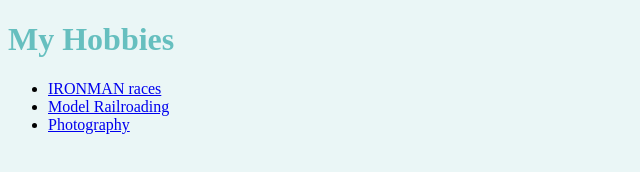
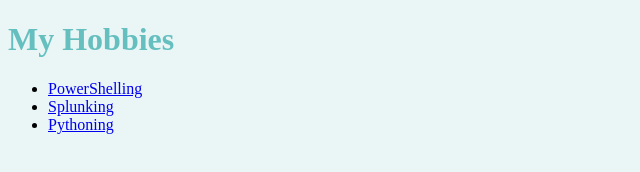
Before and after one commit to swimvball/cv, a plain HTML site: page hobbies.html in a window 1280 px wide. Shown: the whole page, without its empty margins (0-640 px from the left). Drawn offline with Linux system fonts and the light colour scheme.

Commit message:
Update fictional hobbies

```diff
--- a/hobbies.html
+++ b/hobbies.html
@@ -8,9 +8,9 @@
   <body>
     <h1>My Hobbies</h1>
     <ul>
-      <li><a href="https://www.ironman.com">IRONMAN races</a></li>
-      <li><a href="https://www.nmra.org">Model Railroading</a></li>
-      <li><a href="https://www.slrlounge.com">Photography</a></li>
+      <li><a href="https://www.ironman.com">PowerShelling</a></li>
+      <li><a href="https://www.nmra.org">Splunking</a></li>
+      <li><a href="https://www.slrlounge.com">Pythoning</a></li>
     </ul>
   </body>
 </html>
```
